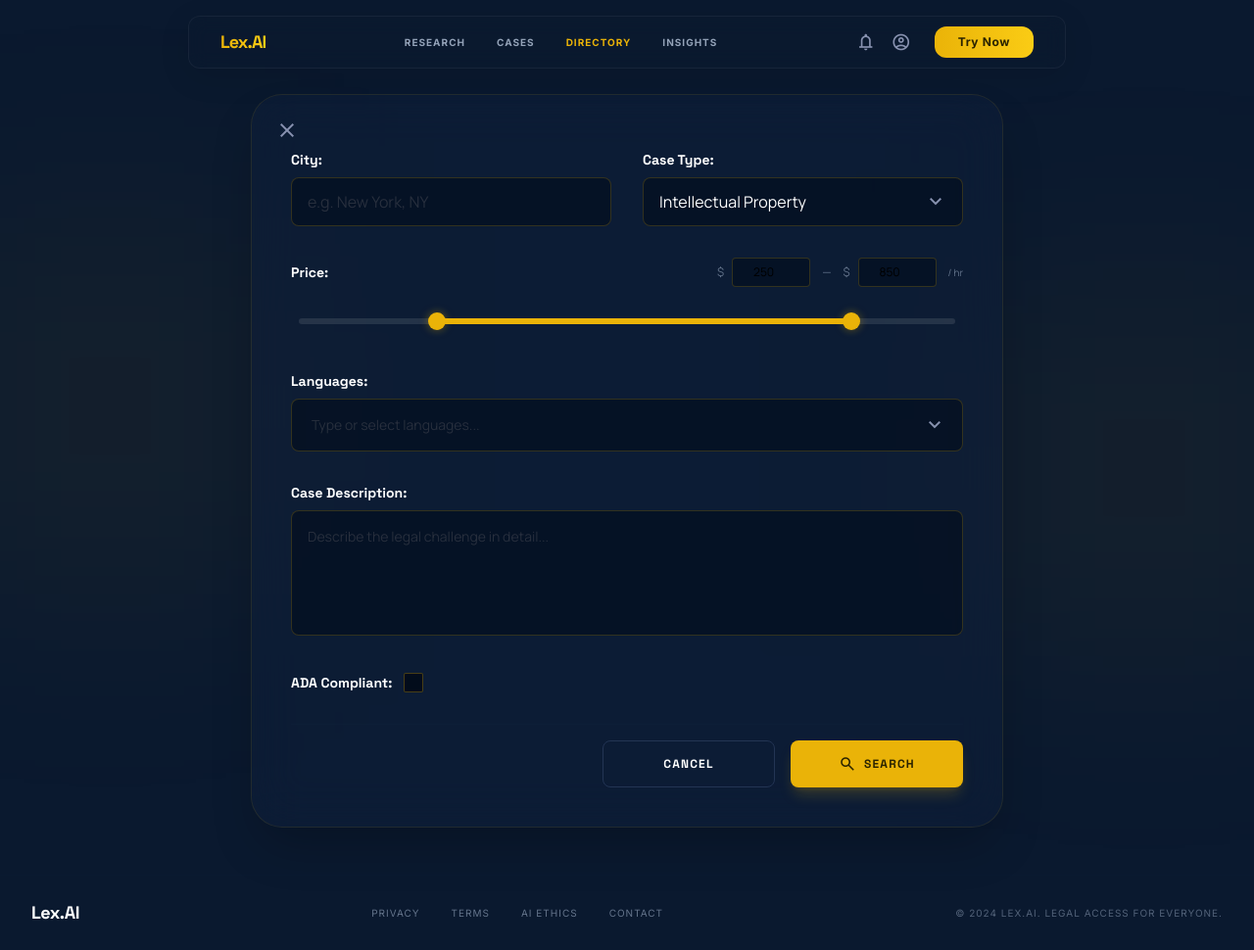
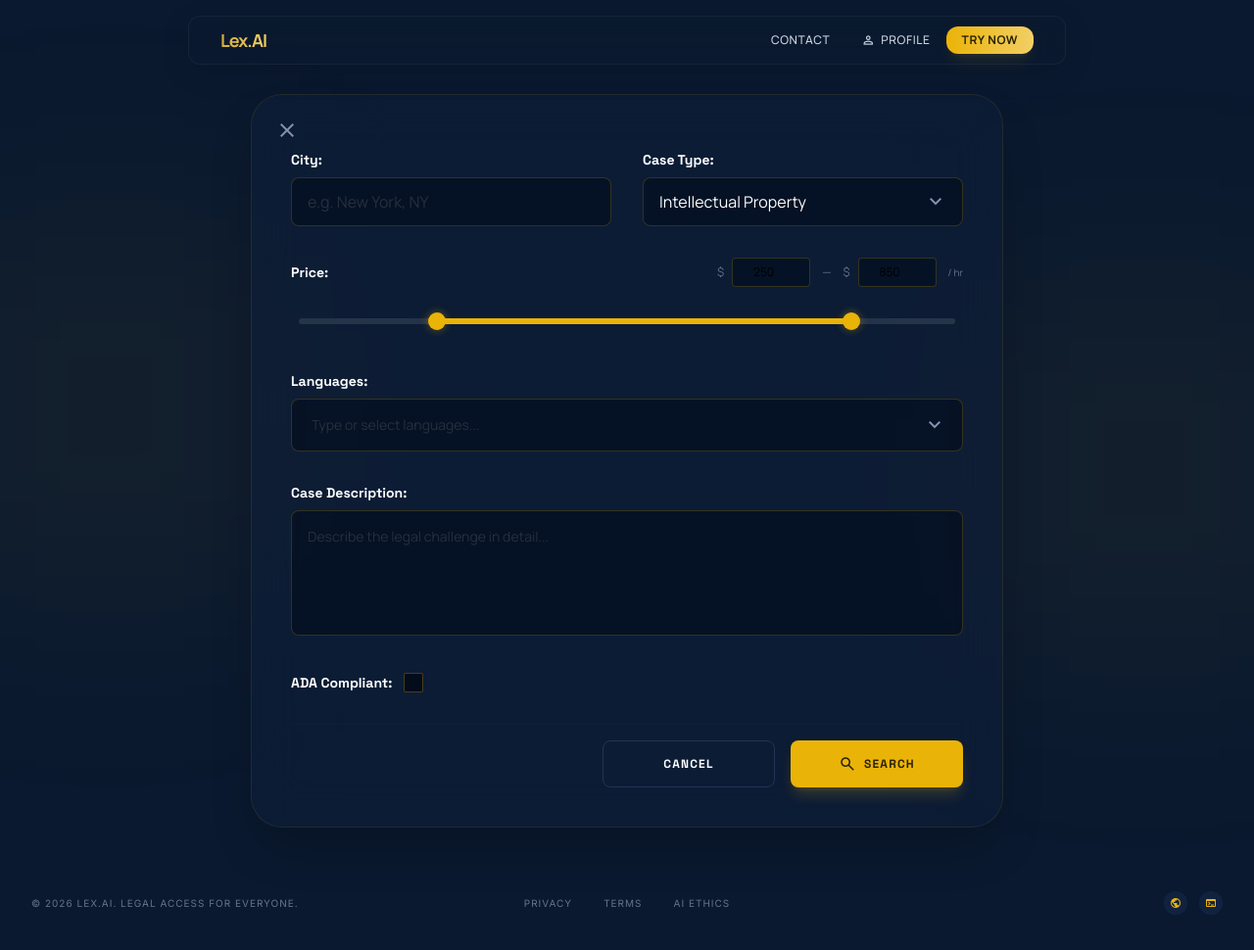
Before and after one commit to KedarPanchal/Build4Good2026, a plain HTML site: page frontend/search.html in a window 1280 px wide. Shown: the top 970 px of the page at 98% size. Drawn offline with nearby package versions, Linux system fonts and the light colour scheme.

Commit message:
Update search.html

```diff
--- a/frontend/search.html
+++ b/frontend/search.html
@@ -74,6 +74,8 @@
         },
       }
     </script>
+    <script src = "components/header.js" type= "text/javascript" defer></script>
+    <script src = "components/footer.js" type= "text/javascript" defer></script>
 <style>
       .material-symbols-outlined {
         font-variation-settings: 'FILL' 0, 'wght' 400, 'GRAD' 0, 'opsz' 24;
@@ -170,26 +172,7 @@
 </head>
 <body class="bg-background text-on-surface font-body selection:bg-primary/30 min-h-screen flex flex-col">
 <!-- TopNavBar -->
-<div class="fixed top-4 left-0 right-0 z-50 flex justify-center px-4">
-<nav class="nav-capsule flex justify-between items-center px-8 py-2.5 w-full max-w-4xl rounded-full shadow-[0_8px_32px_rgba(0,0,0,0.1)]">
-<div class="text-lg font-bold tracking-tighter text-transparent bg-clip-text bg-gradient-to-r from-primary to-[#facc15] font-headline">Lex.AI</div>
-<div class="hidden md:flex items-center gap-8 font-label text-[10px] uppercase tracking-widest font-bold">
-<a class="text-slate-400 hover:text-white transition-colors" href="#">Research</a>
-<a class="text-slate-400 hover:text-white transition-colors" href="#">Cases</a>
-<a class="text-primary" href="#">Directory</a>
-<a class="text-slate-400 hover:text-white transition-colors" href="#">Insights</a>
-</div>
-<div class="flex items-center gap-6">
-<div class="flex items-center gap-4">
-<button class="material-symbols-outlined text-on-surface-variant hover:text-primary transition-colors text-xl">notifications</button>
-<button class="material-symbols-outlined text-on-surface-variant hover:text-primary transition-colors text-xl">account_circle</button>
-</div>
-<button class="bg-gradient-to-r from-primary to-[#facc15] text-on-primary-fixed px-6 py-2 rounded-full font-label font-bold text-xs tracking-wider hover:scale-95 active:scale-90 transition-transform">
-                Try Now
-            </button>
-</div>
-</nav>
-</div>
+<app-header></app-header>
 <!-- Main Content Area -->
 <main class="flex-grow flex items-center justify-center pt-24 pb-12 px-6 relative overflow-visible">
 <!-- Abstract Background Glows -->
@@ -278,20 +261,7 @@
 </div>
 </main>
 <!-- Footer -->
-<footer class="w-full py-6 bg-surface border-t border-outline-variant/5">
-<div class="flex flex-col md:flex-row justify-between items-center px-8 gap-6 max-w-7xl mx-auto">
-<div class="text-lg font-bold text-white font-headline tracking-tight">Lex.AI</div>
-<div class="flex flex-wrap justify-center gap-8 font-label text-[10px] tracking-widest uppercase text-slate-500">
-<a class="hover:text-primary transition-colors" href="#">Privacy</a>
-<a class="hover:text-primary transition-colors" href="#">Terms</a>
-<a class="hover:text-primary transition-colors" href="#">AI Ethics</a>
-<a class="hover:text-primary transition-colors" href="#">Contact</a>
-</div>
-<div class="text-slate-500 font-label text-[10px] tracking-widest uppercase opacity-80">
-            © 2024 Lex.AI. Legal Access for Everyone.
-        </div>
-</div>
-</footer>
+<app-footer></app-footer>
 <script>
 // Prevent form submission on Enter key (except when clicking Search button)
 document.addEventListener('DOMContentLoaded', () => {
```
